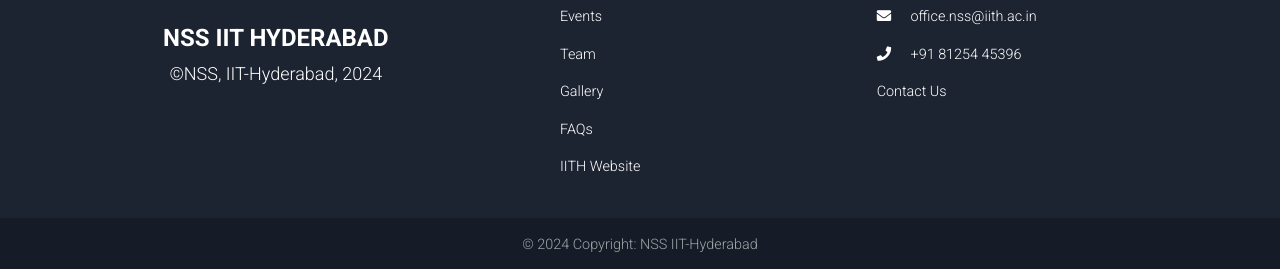
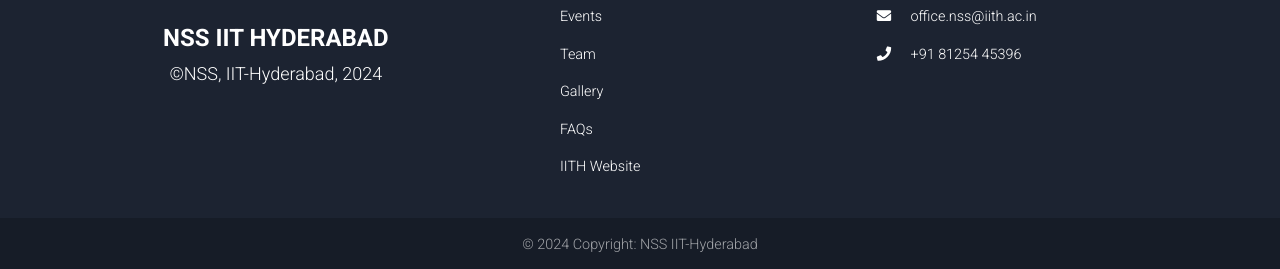
Before and after one commit to iith-nss/iith_nss_jekyll, a Jekyll site: the page built from index.md, in a window 1280 px wide and 900 px high, scrolled down 1507 px. Shown: the part 628-897 px from the top of the window. Built offline with Jekyll 4.4.1, drawn with Linux system fonts in a browser that asks for light colours; nearby versions of some CDN libraries.

Commit message:
Update footer.html

```diff
--- a/_includes/footer.html
+++ b/_includes/footer.html
@@ -97,9 +97,6 @@
         <p>
           <i class="fas fa-phone mr-3"></i><a href="tel: +91 81254 45396"> +91 81254 45396</a>
         </p>
-        <p>
-          <a href="{{site.baseurl}}/contact.html"> Contact Us</a>
-        </p>
       </div>
       <!-- Grid column -->
     </div>
```
